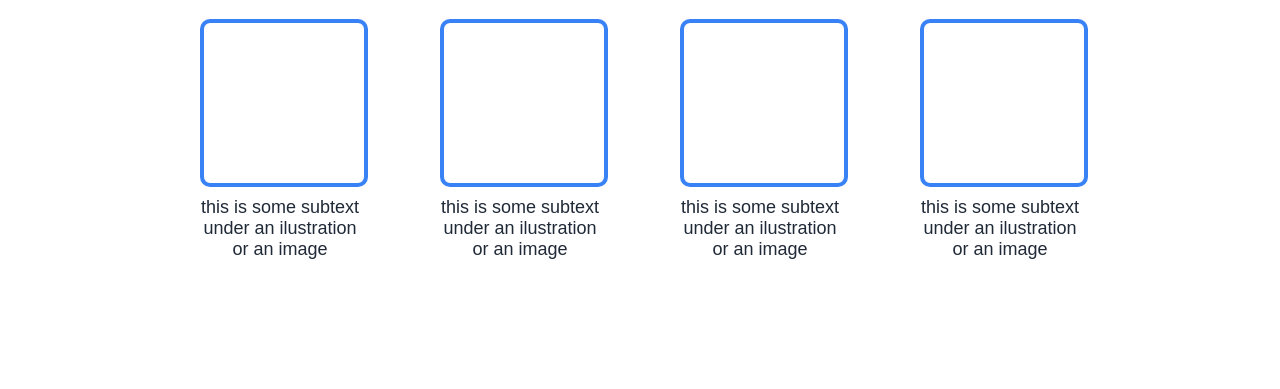
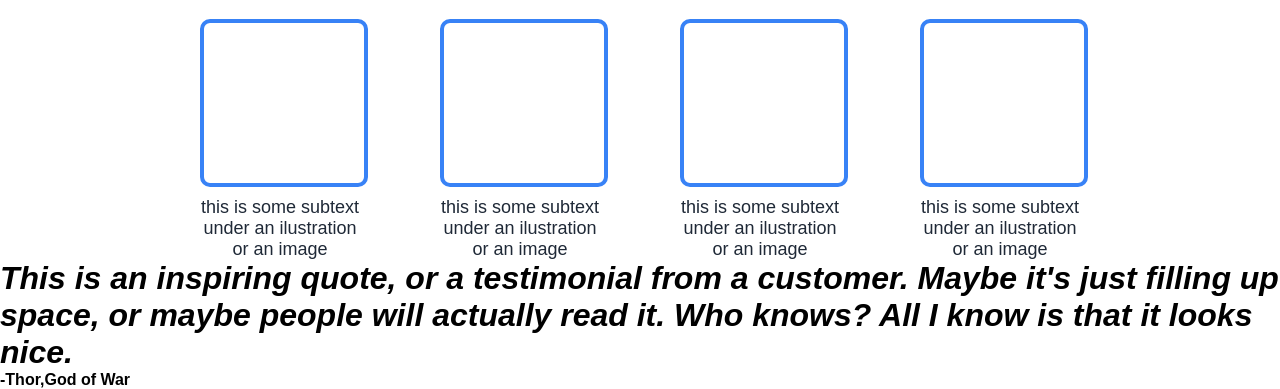
Before and after one commit to loremispum2k8/LandingPage_ODIN, a plain HTML site: page index.html in a window 1280 px wide. Shown: the part 681-1070 px from the top of the page. Before the commit the page ends 941 px from the top, so only its background shows below. Drawn offline with Linux system fonts and the light colour scheme.

Commit message:
Add the html for the third section

```diff
--- a/index.html
+++ b/index.html
@@ -52,7 +52,12 @@
     </div>
 
 
-    <div class="section Three"></div>
+    <div class="section Three">
+        <div>
+            <h1><em>This is an inspiring quote, or a testimonial from a customer. Maybe it's just filling up space, or maybe people will actually read it. Who knows? All I know is that it looks nice.</em></h1>
+            <h4>-Thor,God of War</h4>
+        </div>
+    </div>
 
 
     <div class="section Four"></div>
```
